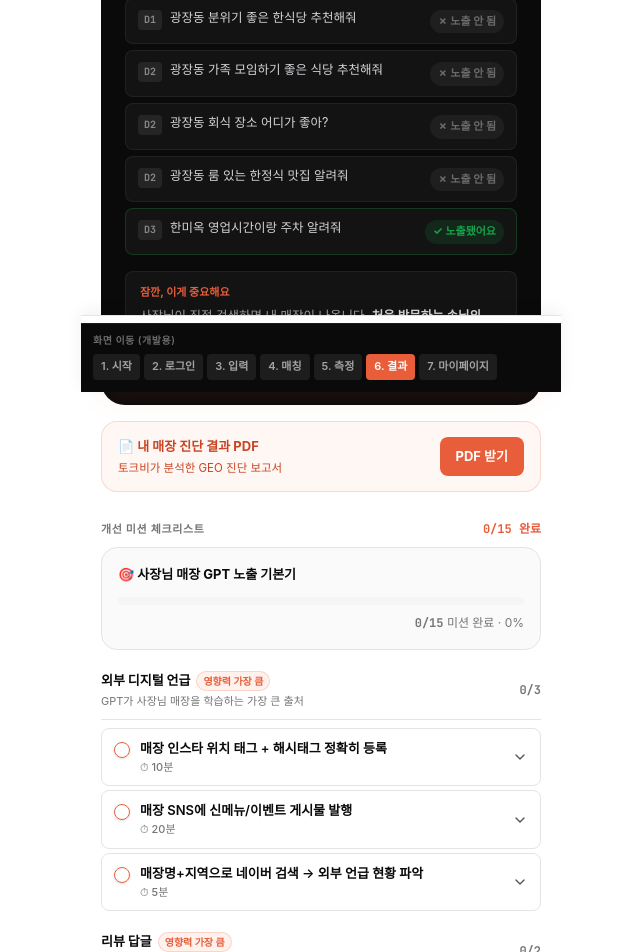
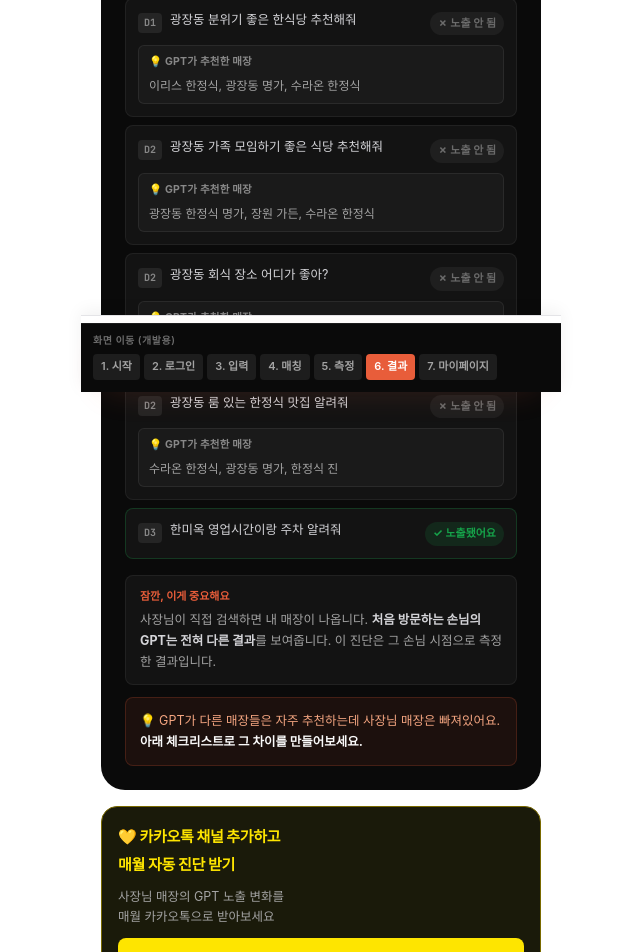
Before and after one commit to TNSCOMPANY-PM/TalkB-app, a Next.js app: page /diagnosis/result in a window 1280 px wide. Shown: the part 408-1360 px from the top of the page, without its empty margins (319-959 px from the left). Built offline with nearby package versions, Linux system fonts and the light colour scheme; a web font is replaced by a local one.

Commit message:
feat: 경쟁사 노출 비교 + 카톡 채널 추가 + 친구 초대 보상 변경

```diff
--- a/app/diagnosis/result/page.tsx
+++ b/app/diagnosis/result/page.tsx
@@ -18,39 +18,45 @@ import {
   toggleMissionCompletion,
 } from "@/lib/missions-data";
 import type { Mission } from "@/lib/missions-data";
+import type { QuestionResult } from "@/types/diagnosis";
 import InstallPrompt from "@/components/talkb/install-prompt";
 
-// ── 목업 측정 결과 (추후 GPT API 연동) ─────────────────────
-const measurementResults = [
+// ── 목업 측정 결과 (동균팀장 GPT API 연동 시 QuestionResult[] 형태로 교체) ──
+const measurementResults: QuestionResult[] = [
   {
     depth: "D1",
     type: "지역+업종",
     question: "광장동 분위기 좋은 한식당 추천해줘",
     answered: false,
+    recommendedStores: ["이리스 한정식", "광장동 명가", "수라온 한정식"],
   },
   {
     depth: "D2",
     type: "의도형",
     question: "광장동 가족 모임하기 좋은 식당 추천해줘",
     answered: false,
+    recommendedStores: ["광장동 한정식 명가", "장원 가든", "수라온 한정식"],
   },
   {
     depth: "D2",
     type: "의도형",
     question: "광장동 회식 장소 어디가 좋아?",
     answered: false,
+    recommendedStores: ["광장동 명가", "이리스 한정식", "장원 가든"],
   },
   {
     depth: "D2",
     type: "의도형",
     question: "광장동 룸 있는 한정식 맛집 알려줘",
     answered: false,
+    recommendedStores: ["수라온 한정식", "광장동 명가", "한정식 진"],
   },
   {
     depth: "D3",
     type: "매장명+상세",
     question: "한미옥 영업시간이랑 주차 알려줘",
     answered: true,
+    recommendedStores: ["한미옥 광장점"],
   },
 ];
 
@@ -271,18 +277,19 @@ export default function ResultPage() {
           </div>
 
           {/* 개별 질문 결과 */}
-          <div style={{ display: "flex", flexDirection: "column", gap: "6px" }}>
+          <div style={{ display: "flex", flexDirection: "column", gap: "8px" }}>
             {measurementResults.map((q, i) => (
               <div key={i} style={{
-                display: "flex", alignItems: "flex-start", gap: "8px",
-                padding: "10px 12px",
+                padding: "12px",
                 background: "rgba(255,255,255,0.04)",
                 borderRadius: "var(--r-sm)",
                 border: `1px solid ${q.answered ? "rgba(22,163,74,0.25)" : "rgba(255,255,255,0.06)"}`,
               }}>
+                {/* 질문 헤더 */}
+                <div style={{ display: "flex", alignItems: "flex-start", gap: "8px", marginBottom: q.answered ? 0 : "10px" }}>
                   <span style={{
                     fontSize: "10px", fontWeight: 700, padding: "2px 6px",
-                  borderRadius: "4px", flexShrink: 0, marginTop: "1px",
+                    borderRadius: "4px", flexShrink: 0, marginTop: "2px",
                     background: "rgba(255,255,255,0.08)", color: "#888",
                     fontFamily: "var(--f-mono)",
                   }}>
@@ -302,6 +309,29 @@ export default function ResultPage() {
                     {q.answered ? "✓ 노출됐어요" : "✗ 노출 안 됨"}
                   </span>
                 </div>
+
+                {/* 노출 안 됨인 경우: GPT 추천 매장 표시 */}
+                {!q.answered && q.recommendedStores && q.recommendedStores.length > 0 && (
+                  <div style={{
+                    background: "rgba(255,255,255,0.03)",
+                    border: "1px solid rgba(255,255,255,0.07)",
+                    borderRadius: "6px",
+                    padding: "8px 10px",
+                  }}>
+                    <p style={{
+                      fontSize: "10.5px", fontWeight: 700, color: "#888",
+                      margin: "0 0 5px", letterSpacing: "0.02em",
+                    }}>
+                      💡 GPT가 추천한 매장
+                    </p>
+                    <p style={{
+                      fontSize: "12px", color: "#A3A3A3", margin: 0, lineHeight: 1.6,
+                    }}>
+                      {q.recommendedStores.join(", ")}
+                    </p>
+                  </div>
+                )}
+              </div>
             ))}
           </div>
 
@@ -320,9 +350,61 @@ export default function ResultPage() {
               이 진단은 그 손님 시점으로 측정한 결과입니다.
             </p>
           </div>
+
+          {/* 종합 메시지 */}
+          <div style={{
+            marginTop: "12px", padding: "12px 14px",
+            background: "rgba(232,93,58,0.08)", borderRadius: "var(--r-sm)",
+            border: "1px solid rgba(232,93,58,0.2)",
+          }}>
+            <p style={{ fontSize: "12.5px", color: "#F4A580", margin: 0, lineHeight: 1.7 }}>
+              💡 GPT가 다른 매장들은 자주 추천하는데 사장님 매장은 빠져있어요.{" "}
+              <strong style={{ color: "#FAFAFA" }}>아래 체크리스트로 그 차이를 만들어보세요.</strong>
+            </p>
+          </div>
         </div>
 
-        {/* ─── [3] PDF 다운로드 (측정 결과 바로 아래) ──────── */}
+        {/* ─── [3] 카카오톡 채널 친구 추가 카드 ───────────── */}
+        <div style={{
+          background: "#1A1A0A", border: "1px solid #7A6A00",
+          borderRadius: "var(--r-md)", padding: "18px 16px", marginBottom: "16px",
+        }}>
+          <div style={{ marginBottom: "10px" }}>
+            <p style={{
+              fontSize: "15px", fontWeight: 800, color: "#FEE500",
+              margin: "0 0 4px", letterSpacing: "-0.02em",
+            }}>
+              💛 카카오톡 채널 추가하고
+            </p>
+            <p style={{
+              fontSize: "15px", fontWeight: 800, color: "#FEE500",
+              margin: "0 0 10px", letterSpacing: "-0.02em",
+            }}>
+              매월 자동 진단 받기
+            </p>
+            <p style={{ fontSize: "12.5px", color: "#A3A3A3", margin: 0, lineHeight: 1.65 }}>
+              사장님 매장의 GPT 노출 변화를<br />
+              매월 카카오톡으로 받아보세요
+            </p>
+          </div>
+          <a
+            href="https://pf.kakao.com/_JxlWTX"
+            target="_blank"
+            rel="noopener noreferrer"
+            style={{
+              display: "flex", alignItems: "center", justifyContent: "center", gap: "7px",
+              width: "100%", padding: "13px",
+              background: "#FEE500", color: "#1A1A00",
+              borderRadius: "var(--r-sm)", fontSize: "13px", fontWeight: 800,
+              border: "none", cursor: "pointer", textDecoration: "none",
+              boxSizing: "border-box",
+            }}
+          >
+            <KakaoIcon size={14} /> 📢 토크비 채널 추가하기
+          </a>
+        </div>
+
+        {/* ─── [4] PDF 다운로드 ──────────────────────────── */}
         <div style={{
           background: "#FFF7F3", border: "1px solid rgba(232,93,58,0.2)",
           borderRadius: "var(--r-md)", padding: "14px 16px", marginBottom: "28px",
@@ -351,8 +433,7 @@ export default function ResultPage() {
           </div>
         </div>
 
-        {/* ─── [4] 15개 미션 체크리스트 ───────────────────── */}
-        {/* 섹션 헤더 */}
+        {/* ─── [5] 15개 미션 체크리스트 ───────────────────── */}
         <div style={{ display: "flex", alignItems: "center", justifyContent: "space-between", marginBottom: "8px" }}>
           <p style={{
             fontSize: "11px", fontWeight: 700, color: "var(--ink-muted)",
@@ -513,7 +594,7 @@ export default function ResultPage() {
           );
         })}
 
-        {/* ─── [5] GPT 학습 안내 메시지 (파란색) ─────────── */}
+        {/* ─── [6] GPT 학습 안내 메시지 (파란색) ─────────── */}
         <div style={{
           background: "#DBEAFE", border: "1px solid #93C5FD",
           borderRadius: "var(--r-md)", padding: "14px 16px", marginBottom: "24px",
@@ -527,7 +608,7 @@ export default function ResultPage() {
           </p>
         </div>
 
-        {/* ─── [6] 친구 초대 블록 ──────────────────────────── */}
+        {/* ─── [7] 친구 초대 블록 ──────────────────────────── */}
         <div style={{
           background: "var(--white)", border: "1px solid var(--border)",
           borderRadius: "var(--r-md)", padding: "16px",
@@ -543,18 +624,32 @@ export default function ResultPage() {
             padding: "10px 14px", marginBottom: "8px",
             border: "1px solid var(--border-soft)",
           }}>
-            <p style={{ fontSize: "12px", fontWeight: 800, color: "var(--ink)", margin: "0 0 6px" }}>
+            <p style={{ fontSize: "12px", fontWeight: 800, color: "var(--ink)", margin: "0 0 8px" }}>
               친구 1명 초대 = 매번 받는 혜택 (택 1)
             </p>
-            {[
-              "🏪 매장 1개 추가 등록 (최대 3매장까지)",
-              "🎯 경쟁사 1곳 심층 분석 리포트",
-            ].map((item) => (
-              <div key={item} style={{ display: "flex", alignItems: "flex-start", gap: "6px", marginBottom: "4px" }}>
+            <div style={{ display: "flex", alignItems: "flex-start", gap: "6px", marginBottom: "5px" }}>
               <span style={{ fontSize: "11px", color: "var(--ink-muted)", marginTop: "2px", flexShrink: 0 }}>·</span>
-                <span style={{ fontSize: "12px", color: "var(--ink-mid)" }}>{item}</span>
+              <span style={{ fontSize: "12px", color: "var(--ink-mid)" }}>🏪 매장 1개 추가 등록 (최대 3매장까지)</span>
             </div>
-            ))}
+            <div style={{ display: "flex", alignItems: "flex-start", gap: "6px", marginBottom: "2px" }}>
+              <span style={{ fontSize: "11px", color: "var(--ink-muted)", marginTop: "2px", flexShrink: 0 }}>·</span>
+              <span style={{ fontSize: "12px", color: "var(--ink-mid)" }}>🎫 진단권 1개 추가 (월 최대 5개)</span>
+            </div>
+            {/* 진단권 설명 */}
+            <div style={{
+              marginLeft: "14px", marginTop: "6px",
+              paddingLeft: "10px", borderLeft: "2px solid var(--border)",
+            }}>
+              <p style={{ fontSize: "11.5px", color: "var(--accent)", fontWeight: 700, margin: "0 0 2px" }}>
+                → 매월 자동 진단을 기다리지 않고
+              </p>
+              <p style={{ fontSize: "11.5px", color: "var(--accent)", fontWeight: 700, margin: "0 0 6px" }}>
+                &nbsp;&nbsp;&nbsp;원할 때 즉시 다시 진단받기!
+              </p>
+              <p style={{ fontSize: "11px", color: "var(--ink-muted)", margin: 0 }}>
+                진단권으로 미션 완료 후 GPT 노출 변화를 즉시 확인하세요
+              </p>
+            </div>
           </div>
 
           {/* 양방향 보상 */}
@@ -592,7 +687,7 @@ export default function ResultPage() {
 
       <InstallPrompt autoDelay={8000} />
 
-      {/* ─── [7] Sticky CTA (모바일 하단 고정) ──────────── */}
+      {/* ─── [8] Sticky CTA (모바일 하단 고정) ──────────── */}
       <div style={{
         position: "fixed", bottom: 0,
         left: "50%", transform: "translateX(-50%)",
--- /dev/null
+++ b/types/diagnosis.ts
@@ -0,0 +1,15 @@
+export interface QuestionResult {
+  depth: "D1" | "D2" | "D3";
+  type: string;
+  question: string;
+  answered: boolean;
+  /** GPT가 실제로 추천한 매장 목록. 사장님 매장이 포함되면 answered: true */
+  recommendedStores?: string[];
+}
+
+export interface DiagnosisResult {
+  storeName: string;
+  results: QuestionResult[];
+  answeredCount: number;
+  totalCount: number;
+}
```
Also changed, not shown: app/mypage/page.tsx (+22 -9 lines). Lines whose indentation alone changed are shown as unchanged.
